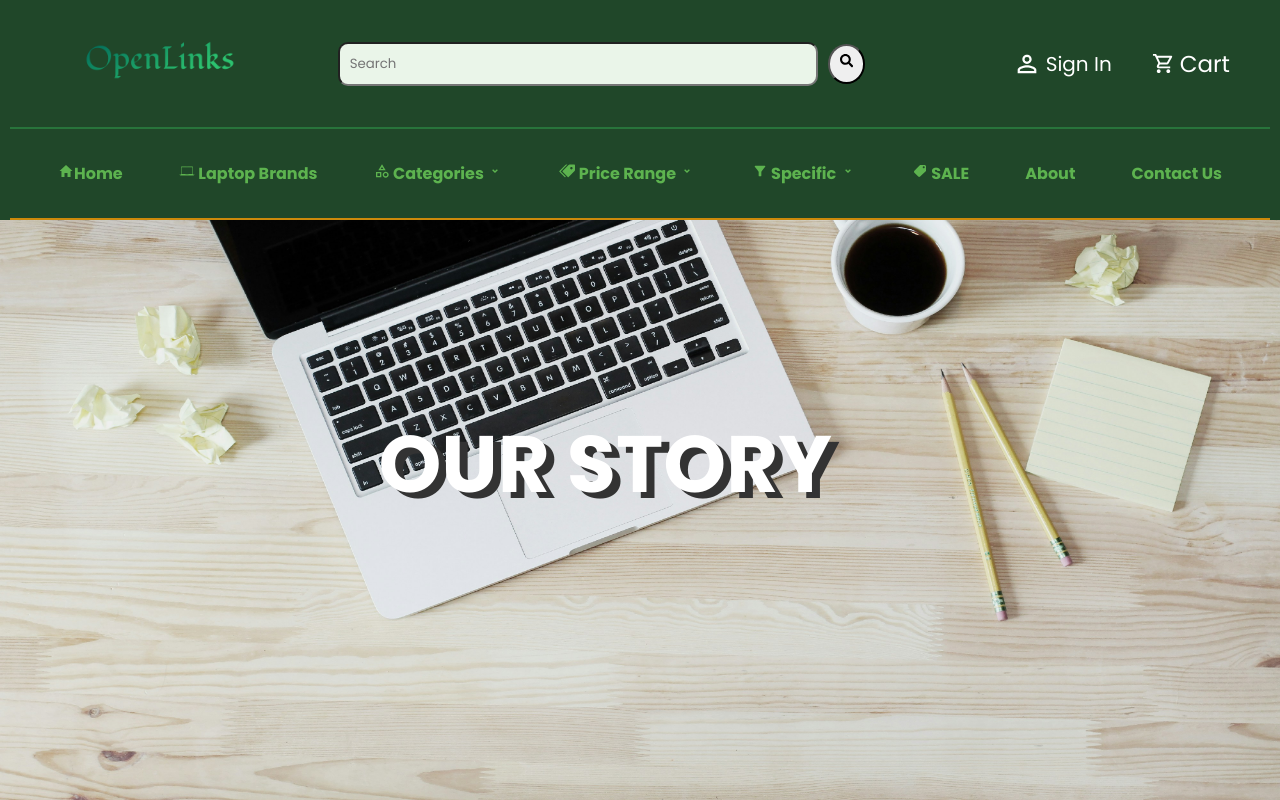
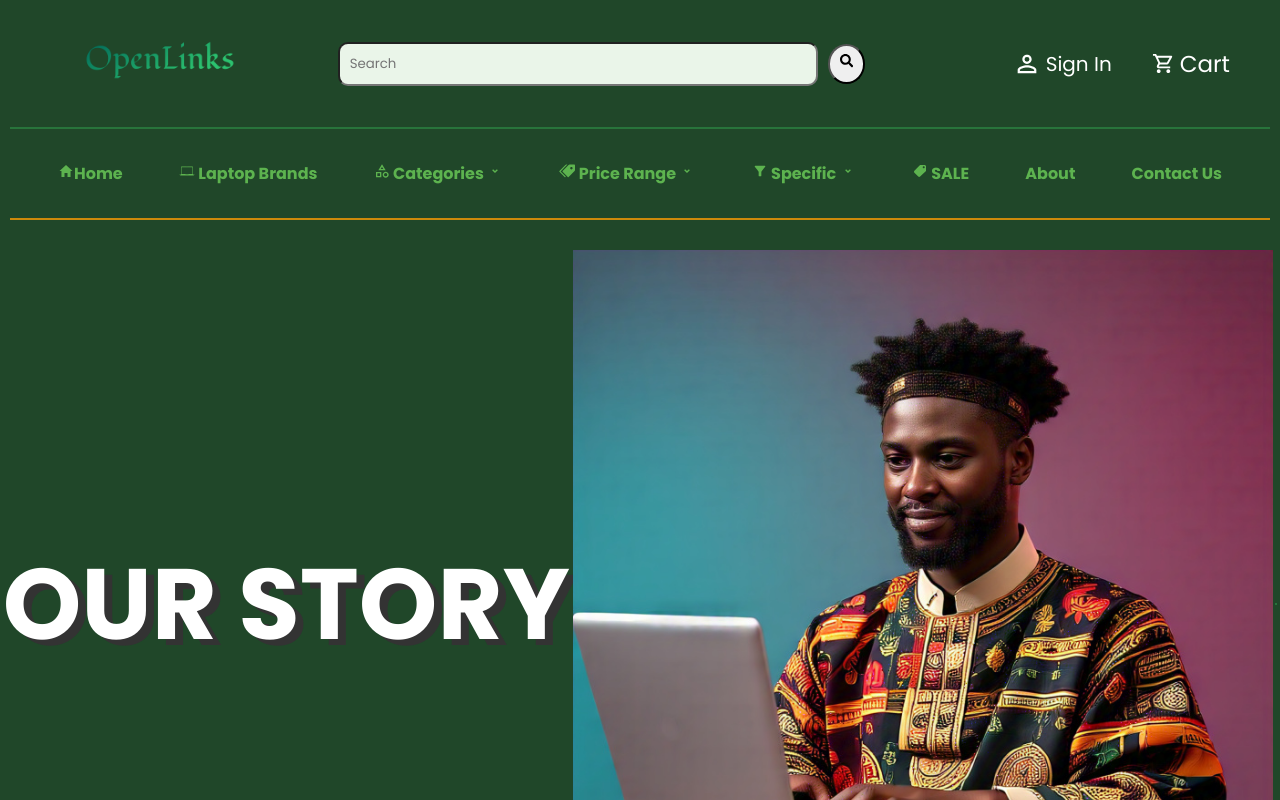
Before and after one commit to Gahbriehel/openlinks, a React (Create React App) app in the folder openlinks/: page /about in a window 1280 px wide. Shown: the top 800 px of the page. Built offline with nearby package versions, Linux system fonts and the light colour scheme.

Commit message:
enhanced about section layout with improved styling and structure for better visual appeal

```diff
--- a/openlinks/src/components/about.css
+++ b/openlinks/src/components/about.css
@@ -38,24 +38,25 @@
 
 .about_container {
     width: 100%;
+    margin-top: 220px;
 }
 
 .about_container .about_section1 {
+    background: var(--nav-bg-color);
     max-width: 100%;
-    position: relative;
+    display: flex;
+    align-items: center;
+    justify-content: space-evenly;
+    padding-top: 30px;
 }
 
-.about_container .about_section1 img {
-    width: 100%;
-    height: 100vh;
+.about_section1_left img {
+    width: 700px;
 }
 
 .about_container .about_section1 h1 {
     color: var(--light-text-color);
-    font-size: 80px;
-    position: absolute;
-    top: 50%;
-    right: 35%;
+    font-size: 100px;
     font-weight: 900;
     text-shadow: 8px 6px #333333;
 }
--- a/openlinks/src/components/about.js
+++ b/openlinks/src/components/about.js
@@ -11,9 +11,15 @@ const About = () => {
   return (
     <div className='about_container'>
       <div className='about_section1'>
-        <h1>OUR STORY</h1>
-        <img src='images/laptop3.jpg' alt='laptop3'></img>
+        <div className='about_section1_right'>
+          <h1>OUR STORY</h1>
+        </div>
+        <div className='about_section1_left'>
+          <img src='images/story-image.jpeg' alt='about' />
+        </div>
+        <hr />
       </div>
+
       <div className='about_section2'>
         <h1>technology is our mission</h1>
         <p>We're a modern platform dedicated to transforming how people discover, compare, and purchase laptops.</p>
```
